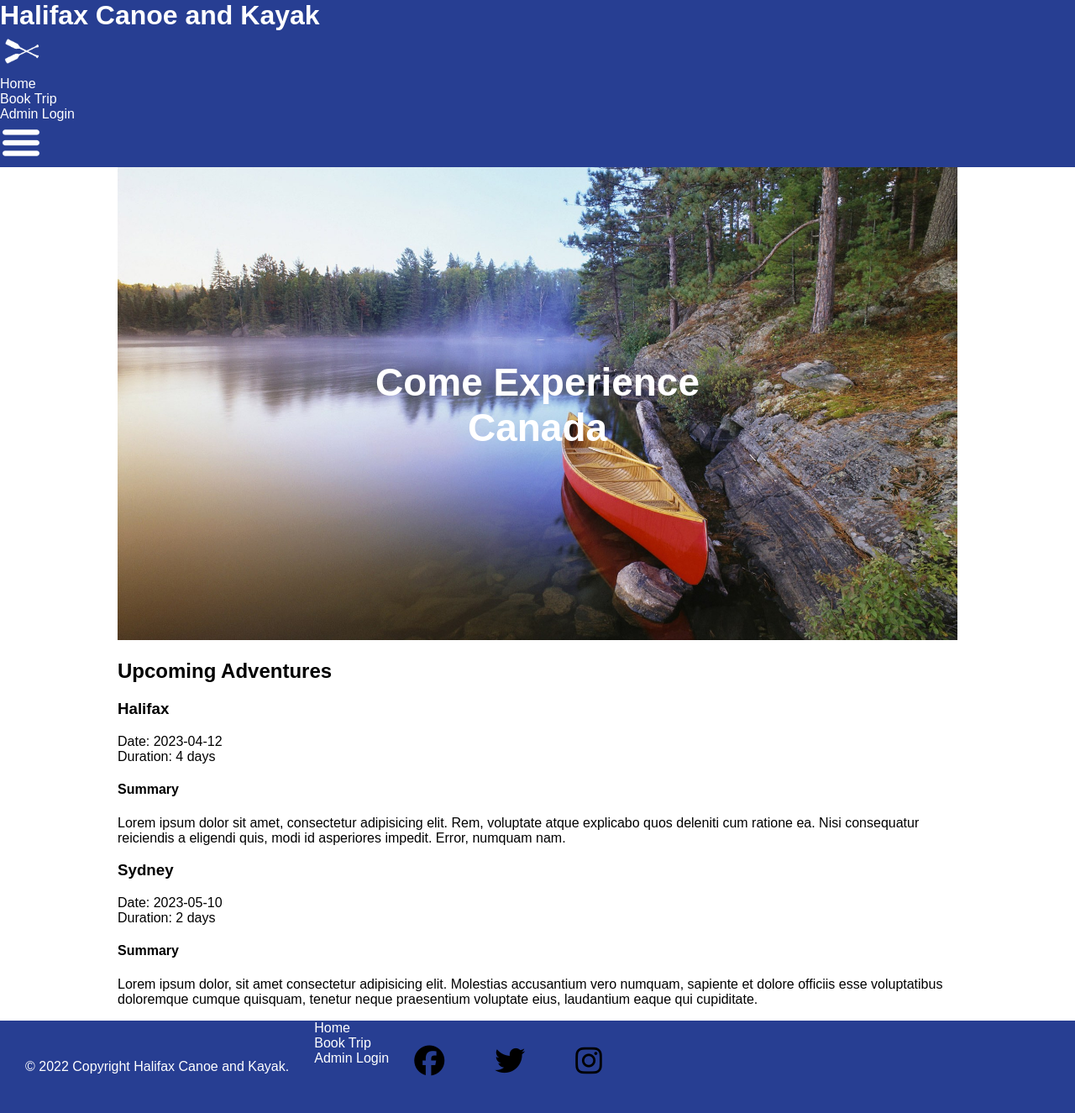
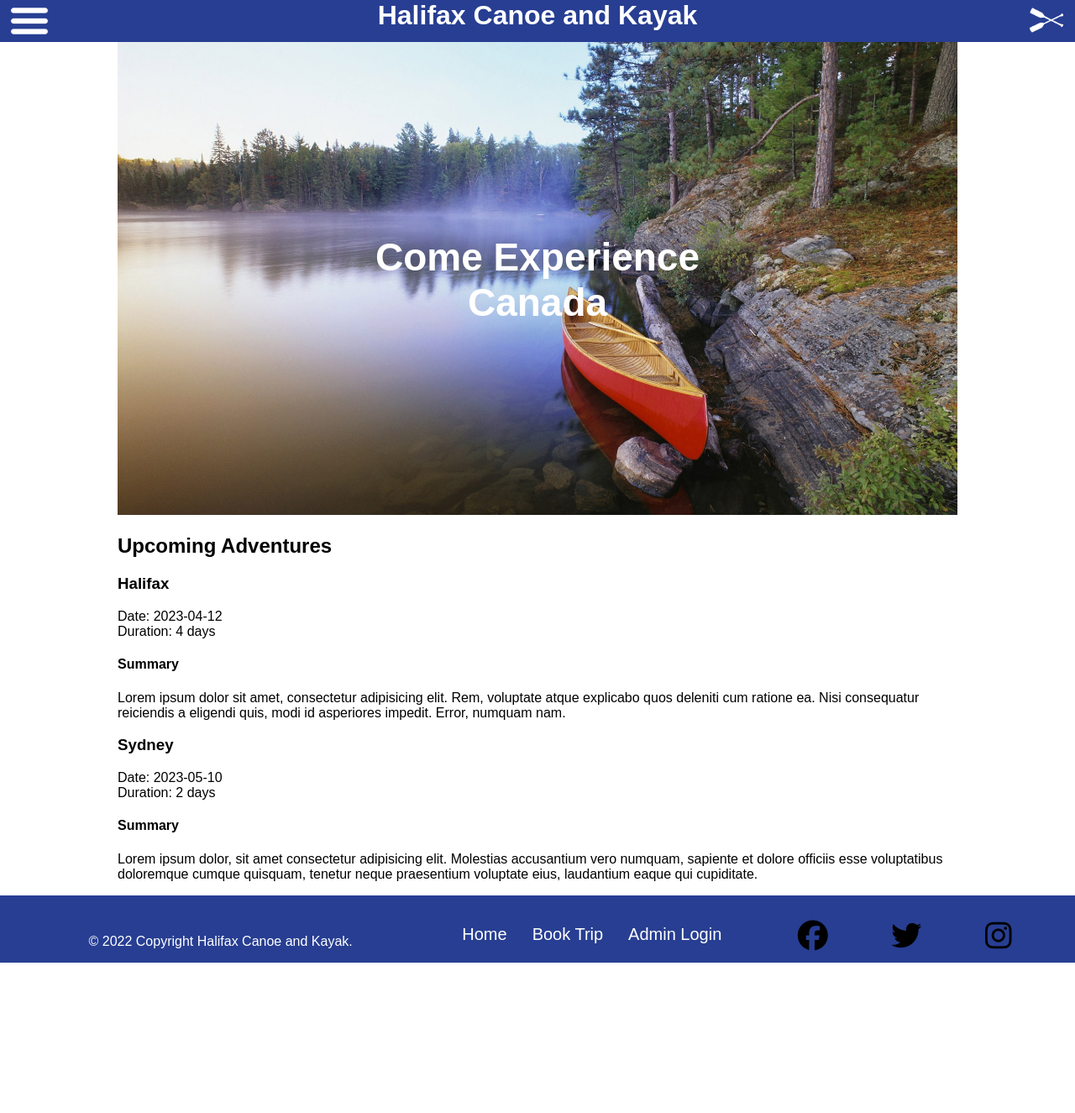
Before and after one commit to Cussk/skills-for-hire-project, a PHP site: page / in a window 1280 px wide. Shown: the whole page at 84% size. After the commit the page ends 1146 px from the top, so only its background shows below. Run offline with PHP 8.4, Linux system fonts and the light colour scheme; some libraries are stand-ins or nearby versions.

Commit message:
Footer done, nav bar incomplete
Finished footer, nav bar still being modified.

```diff
--- a/css/main.css
+++ b/css/main.css
@@ -1,3 +1,7 @@
+* {
+    font-family: "Cabin", sans-serif;
+}
+
 body {
     margin: 0;
 }
@@ -6,14 +10,27 @@ header {
     background-color: #273e92;
     color: #fff;
     max-width: 100%;
-}
+    display: flex;
+    justify-content: space-between;
 
-h1, h2, h3, h4, p, a {
-    font-family: "Cabin", sans-serif;
 }
 
 h1 {
     margin: 0;
+    text-align: center;
+}
+
+nav img {
+    display: flex;
+}
+
+#sliding_nav {
+    display: none;
+}
+
+#sliding_nav ul {
+    font-size: 36px;
+    list-style: none;
 }
 
 main {
@@ -33,6 +50,9 @@ footer {
     max-width: 100%;
     color: #fff;
     display: flex;
+    justify-content: space-evenly;
+    flex-wrap: wrap;
+    align-content: center;
 }
 
 a:link {
@@ -82,22 +102,33 @@ a:active {
   .logo {
     height: 50px;
     width: 50px;
+    padding-right: 10px;
+
   }
 
   #nav_btn {
     height: 50px;
     width: 50px;
+    padding-left: 10px;
   }
 
-  a.nav_foot {
-    font-size: 50px;
-    padding: 30px;
+  #nav_btn:hover {
+    cursor: pointer;
+  }
+
+  .nav_foot ul {
+    font-size: 20px;
+    list-style: none;
     display: flex;
+  }
+
+  .nav_foot ul li {
+    padding: 15px 15px 0 15px;
   }
 
   a.icon {
     font-size: 36px;
-    padding: 30px;
+    padding: 30px 0 0 0;
     color: #000;
     display: flex;
 
@@ -108,5 +139,6 @@ a:active {
   }
 
   .copy {
-    padding: 30px;
+    padding: 30px 0 0 30px;
+    text-align: center;
   }
--- a/index.html
+++ b/index.html
@@ -4,14 +4,6 @@
     <meta charset='utf-8'>
 
     <meta http-equiv='X-UA-Compatible' content='IE=edge'>
-
-    <meta property="og:title" content="Halifax Canoe and Kayak">
-    <meta property="og:type"  content="website">
-    <meta property="og:image" content="./images/paddle-white.png">
-    <meta property="og:url"   content="index.html">
-    <meta property="og:description" content="Halifax Canoe and Kayak, experience the Canadian wilderness on the water.">
-    <meta property="og:locale" content="en_US">
-    <meta property="og:site_name" content="Halifax Canoe and Kayak">
 
     <title>Halifax Canoe and Kayak</title>
 
@@ -27,15 +19,28 @@
 
 </head>
 <body>
+    <script>
+        // jQuery toggle function
+        $(document).ready(function(){
+            $("#nav_btn").click(function(){
+                $("#sliding_nav").slideToggle();
+            });
+        });
+    </script>
     <header>
+        <nav id="nav_head">
+            <img src="/images/hamburger.png" alt="Nav Button" id="nav_btn">
+
+            <div id="sliding_nav">
+                <ul>
+                    <li><a href="index.html">Home</a></li>
+                    <li><a href="book_trip.html">Book Trip</a></li>
+                    <li><a href="admin_login.html">Admin Login</a></li>
+                </ul>
+            </div>
+        </nav>
         <h1>Halifax Canoe and Kayak</h1>
         <img src="/images/paddle-white.png" alt="Logo" class="logo">
-        <nav class="nav_header" id="sliding_nav">
-            <div><a href="index.html">Home</a></div>
-            <div><a href="book_trip.html">Book Trip</a></div>
-            <div><a href="admin_login.html">Admin Login</a></div>
-        </nav>
-        <img src="/images/hamburger.png" alt="Nav Bar Button" id="nav_btn">
     </header>
 
     <main>
@@ -76,9 +81,11 @@
     <footer>
         <p class="copy">&copy; 2022 Copyright Halifax Canoe and Kayak.</p>
         <nav class="nav_foot">
-            <div><a href="index.html">Home</a></div>
-            <div><a href="book_trip.html">Book Trip</a></div>
-            <div><a href="admin_login.html">Admin Login</a></div>
+            <ul>
+                <li><a href="index.html">Home</a></li>
+                <li><a href="book_trip.html">Book Trip</a></li>
+                <li><a href="admin_login.html">Admin Login</a></li>
+            </ul>
         </nav>
             <div>
                 <a href="https://www.facebook.com" class="icon"><i class="fab fa-facebook"></i></a>
```
